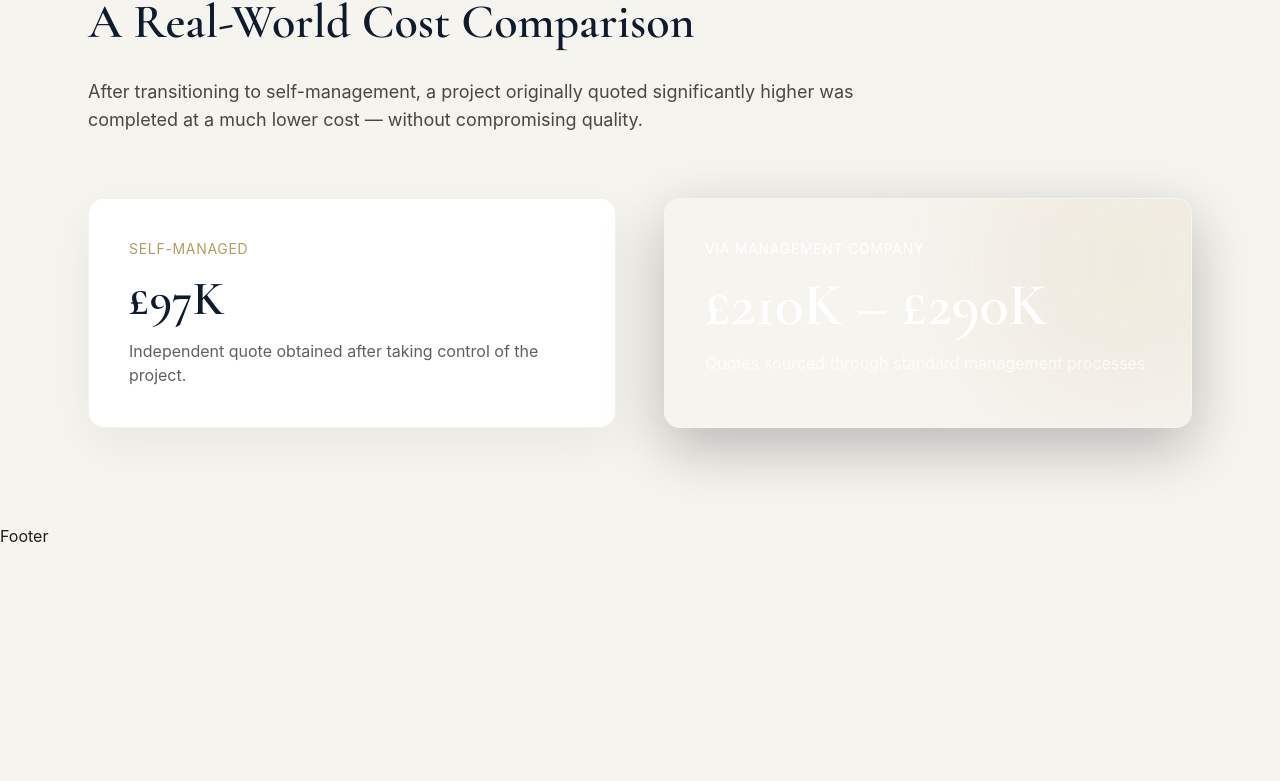
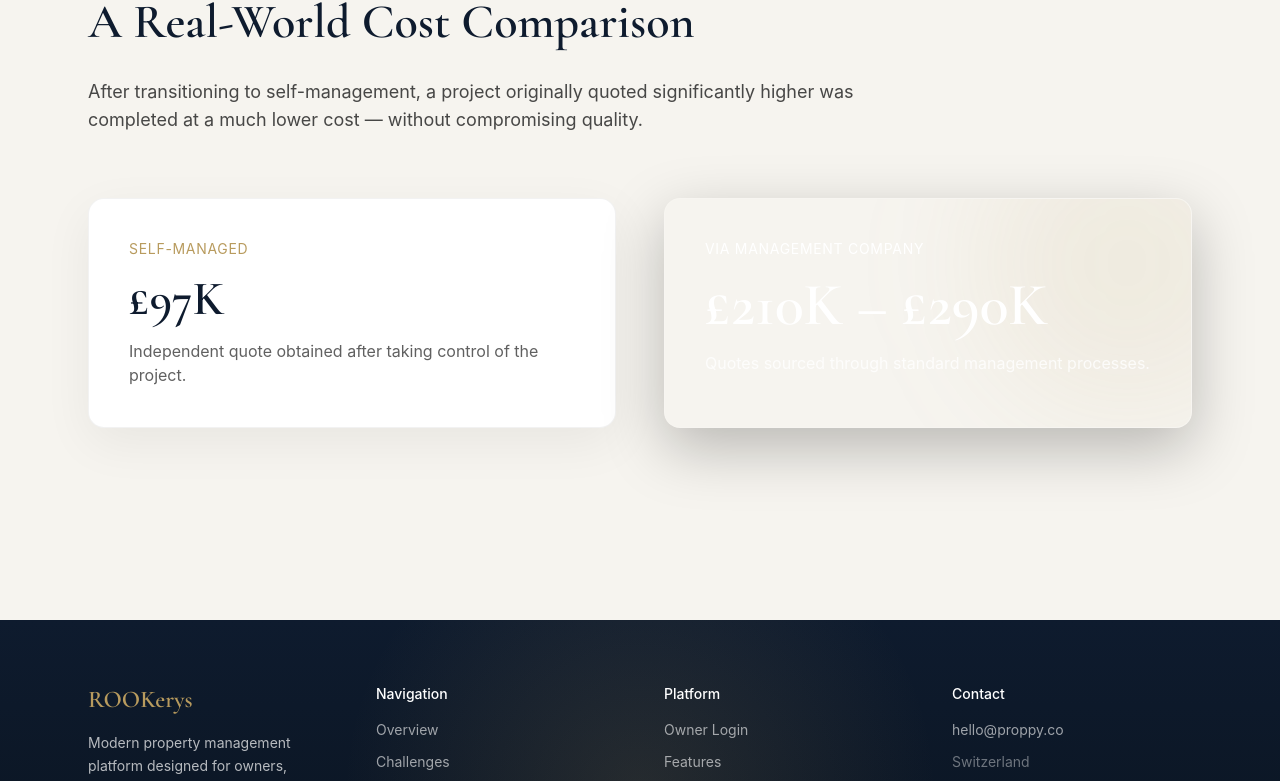
Before and after one commit to zdzakic/proppy, a Next.js app in the folder property-landing/: page / in a window 1280 px wide. Shown: the part 1998-2779 px from the top of the page. Before the commit the page ends 2546 px from the top, so only its background shows below. Built offline with nearby package versions, Linux system fonts and the light colour scheme.

Commit message:
- added footer section, basic one with main navy color za bg, some radial effects

```diff
--- a/property-landing/components/layout/Footer.tsx
+++ b/property-landing/components/layout/Footer.tsx
@@ -1,18 +1,137 @@
 /**
- * Footer Component
+ * Footer – Premium version
  *
  * ZAŠTO:
- * Globalni završni dio layouta.
- * Trenutno placeholder dok ne definišemo finalni dizajn.
- *
- * KORISTI SE:
- * U app/layout.tsx kao dio globalnog layouta.
+ * - Vizuelno zatvara stranicu sa dubinom (ne flat navy)
+ * - Koristi postojeće brand tokene
+ * - Mobile first
+ * - Suptilni gold radial glow za premium osjećaj
  */
+
+import Link from "next/link";
+import { navigationLinks } from "@/constants/links";
 
 export default function Footer() {
   return (
-    <footer>
-      Footer
+    <footer className="relative mt-24 overflow-hidden">
+
+      {/* Background Layer */}
+      <div
+        className="
+          absolute inset-0
+          bg-gradient-to-b
+          from-brand-primary
+          via-[#0c1726]
+          to-brand-primary
+        "
+      />
+
+      {/* Gold Radial Glow */}
+      <div
+        className="
+          absolute -top-32 left-1/2 -translate-x-1/2
+          w-[600px] h-[600px]
+          bg-[radial-gradient(circle,rgba(var(--accent-rgb),0.15)_0%,transparent_70%)]
+          pointer-events-none
+        "
+      />
+
+      {/* Content */}
+      <div className="relative max-w-6xl mx-auto px-6 py-16 grid grid-cols-1 md:grid-cols-4 gap-12 text-sm text-white">
+
+        {/* Brand */}
+        <div>
+          <h2 className="font-display text-2xl text-brand-accent mb-4">
+            ROOKerys
+          </h2>
+          <p className="text-white/70 leading-relaxed max-w-xs">
+            Modern property management platform designed for owners,
+            directors and tenants.
+          </p>
+        </div>
+
+        {/* Navigation */}
+        <div>
+          <h3 className="font-medium mb-4 text-white">
+            Navigation
+          </h3>
+          <ul className="space-y-3 text-white/60">
+            {navigationLinks.map((link) => (
+              <li key={link.href}>
+                <a
+                  href={link.href}
+                  className="hover:text-brand-accent transition-colors duration-300"
+                >
+                  {link.label}
+                </a>
+              </li>
+            ))}
+          </ul>
+        </div>
+
+        {/* Platform */}
+        <div>
+          <h3 className="font-medium mb-4 text-white">
+            Platform
+          </h3>
+          <ul className="space-y-3 text-white/60">
+            <li>
+              <Link
+                href="/login"
+                className="hover:text-brand-accent transition-colors duration-300"
+              >
+                Owner Login
+              </Link>
+            </li>
+            <li>
+              <a
+                href="#features"
+                className="hover:text-brand-accent transition-colors duration-300"
+              >
+                Features
+              </a>
+            </li>
+          </ul>
+        </div>
+
+        {/* Contact */}
+        <div>
+          <h3 className="font-medium mb-4 text-white">
+            Contact
+          </h3>
+          <ul className="space-y-3 text-white/60">
+            <li>
+              <a
+                href="mailto:hello@proppy.co"
+                className="hover:text-brand-accent transition-colors duration-300"
+              >
+                hello@proppy.co
+              </a>
+            </li>
+            <li className="text-white/40">
+              Switzerland
+            </li>
+          </ul>
+        </div>
+      </div>
+
+      {/* Bottom Bar */}
+      <div className="relative border-t border-white/10">
+        <div className="max-w-6xl mx-auto px-6 py-6 text-xs text-white/40 flex flex-col md:flex-row justify-between items-center gap-4">
+          <span>
+            ©{new Date().getFullYear()} ROOKerys. All rights reserved.
+          </span>
+
+          <div className="flex gap-6">
+            <a href="#" className="hover:text-brand-accent transition-colors">
+              Privacy
+            </a>
+            <a href="#" className="hover:text-brand-accent transition-colors">
+              Terms
+            </a>
+          </div>
+        </div>
+      </div>
     </footer>
   );
 }
--- a/property-landing/components/layout/Header.tsx
+++ b/property-landing/components/layout/Header.tsx
@@ -41,7 +41,7 @@ return (
                 ${scrolled ? "text-brand-primary" : "text-brand-hero"}
             `}
             >
-            ProppyCO
+            ROOKerys
             </span>
 
         {/* Desktop Nav */}
@@ -108,7 +108,7 @@ return (
     {/* Mobile Menu */}
     <div
         className={`
-            fixed inset-0 z-[60]
+            fixed inset-0 z-[9999]
             bg-primary/90 backdrop-blur-xl
             transition-all duration-300
             ${open ? "opacity-100" : "opacity-0 pointer-events-none"}
```
